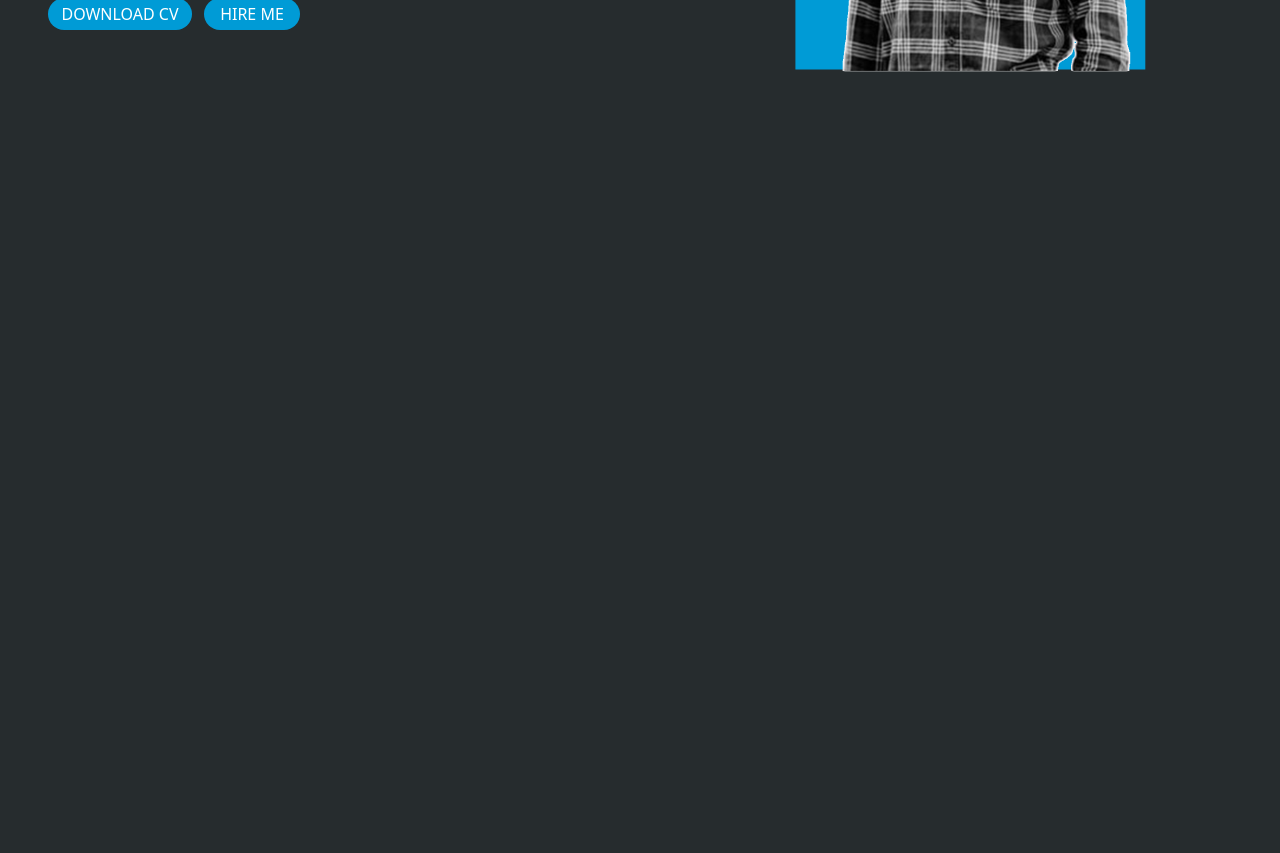
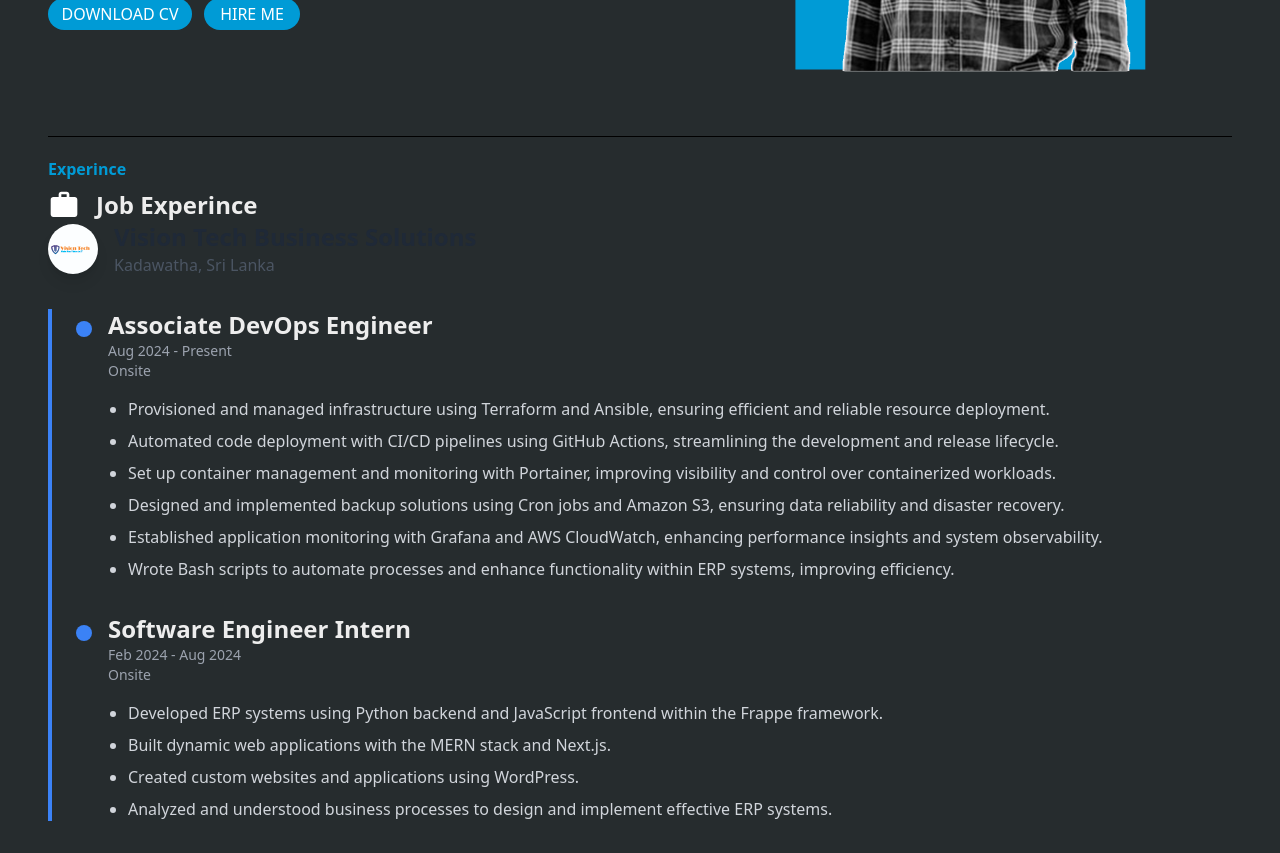
Before and after one commit to sumedha-niroshan/portfolio-, a Next.js app: page / in a window 1280 px wide. Shown: the part 500-1353 px from the top of the page. Before the commit the page ends 800 px from the top, so only its background shows below. Built offline with nearby package versions, Linux system fonts and the light colour scheme.

Commit message:
create experince section

```diff
--- /dev/null
+++ b/src/app/[components]/ExperinceSection.jsx
@@ -0,0 +1,71 @@
+import React from "react";
+import { MdOutlineWork } from "react-icons/md";
+import Image from "next/image";
+import TimelineItem from "./TimelineItem";
+
+function ExperinceSection() {
+  return (
+    <div>
+      <div className="text-myblue text-base font-bold mt-5">Experince</div>
+      <div className="flex items-center gap-2 space-x-2 mt-2">
+        <MdOutlineWork className="w-8 h-8 text-textcolor" />
+        <p className="text-2xl font-semibold text-text-color ">Job Experince</p>
+      </div>
+      <div className="flex flex-col md:flex-row items-start md:items-center gap-4 mb-8">
+        {/* Logo and Company Information */}
+        <div className="flex items-center gap-4">
+          <div>
+            <Image
+              src="/education/visiontechbs_logo.jpeg"
+              width={50}
+              height={50}
+              alt="Vision Tech Business Solutions"
+              className="rounded-full shadow-lg"
+            />
+          </div>
+          <div>
+            <p className="text-lg font-semibold text-gray-800 dark:text-white md:text-2xl">
+              Vision Tech Business Solutions
+            </p>
+            <p className="text-sm text-gray-600 dark:text-gray-400 md:text-base">
+              Kadawatha, Sri Lanka
+            </p>
+          </div>
+        </div>
+      </div>
+
+      {/* Timeline Section */}
+      <div className="relative border-l-4 border-blue-500 pl-6">
+        {/* Associate DevOps Engineer Role */}
+        <TimelineItem
+          role="Associate DevOps Engineer"
+          period="Aug 2024 - Present"
+          location="Onsite"
+          points={[
+            "Provisioned and managed infrastructure using Terraform and Ansible, ensuring efficient and reliable resource deployment.",
+            "Automated code deployment with CI/CD pipelines using GitHub Actions, streamlining the development and release lifecycle.",
+            "Set up container management and monitoring with Portainer, improving visibility and control over containerized workloads.",
+            "Designed and implemented backup solutions using Cron jobs and Amazon S3, ensuring data reliability and disaster recovery.",
+            "Established application monitoring with Grafana and AWS CloudWatch, enhancing performance insights and system observability.",
+            "Wrote Bash scripts to automate processes and enhance functionality within ERP systems, improving efficiency.",
+          ]}
+        />
+
+        {/* Software Engineer Intern Role */}
+        <TimelineItem
+          role="Software Engineer Intern"
+          period="Feb 2024 - Aug 2024"
+          location="Onsite"
+          points={[
+            "Developed ERP systems using Python backend and JavaScript frontend within the Frappe framework.",
+            "Built dynamic web applications with the MERN stack and Next.js.",
+            "Created custom websites and applications using WordPress.",
+            "Analyzed and understood business processes to design and implement effective ERP systems.",
+          ]}
+        />
+      </div>
+    </div>
+  );
+}
+
+export default ExperinceSection;
--- a/src/app/[components]/HeroSection.jsx
+++ b/src/app/[components]/HeroSection.jsx
@@ -9,6 +9,7 @@ import { FaInstagramSquare } from "react-icons/fa";
 
 function HeroSection() {
   return (
+    <>
       <div className="md:mt-2 md:flex md:justify-between md:items-center">
         <div>
           <div className="flex text-textcolor text-xl ">
@@ -77,6 +78,8 @@ function HeroSection() {
           />
         </div>
       </div>
+      <div className="w-full h-[1px] bg-black lg:mt-6"></div>
+    </>
   );
 }
 
--- /dev/null
+++ b/src/app/[components]/TimelineItem.jsx
@@ -0,0 +1,17 @@
+export default function TimelineItem({ role, period, location, points }) {
+    return (
+      <div className="relative pl-8 mb-8">
+        <div className="absolute mt-3 left-0 w-4 h-4 bg-blue-500 rounded-full"></div>
+        <h2 className="text-2xl font-semibold">{role}</h2>
+        <p className="text-sm text-gray-400">{period}</p>
+        <p className="text-sm text-gray-400 mb-4">{location}</p>
+        <ul className="list-disc pl-5 space-y-2">
+          {points.map((point, index) => (
+            <li key={index} className="text-gray-300">
+              {point}
+            </li>
+          ))}
+        </ul>
+      </div>
+    );
+  }
--- a/src/app/page.js
+++ b/src/app/page.js
@@ -1,5 +1,6 @@
 import HeroSection from "./[components]/HeroSection";
 import HeaderSection from "./[components]/HeaderSection";
+import ExperinceSection from "./[components]/ExperinceSection";
 import Image from "next/image";
 
 export default function Home() {
@@ -9,6 +10,7 @@ export default function Home() {
 
       <div className="container mt-24 mx-auto px-12 py-4b z-5 ">
         <HeroSection />
+        <ExperinceSection />
       </div>
     </main>
   );
```
Also changed, not shown: public/education/visiontechbs_logo.jpeg (added). Lines whose indentation alone changed are shown as unchanged.
